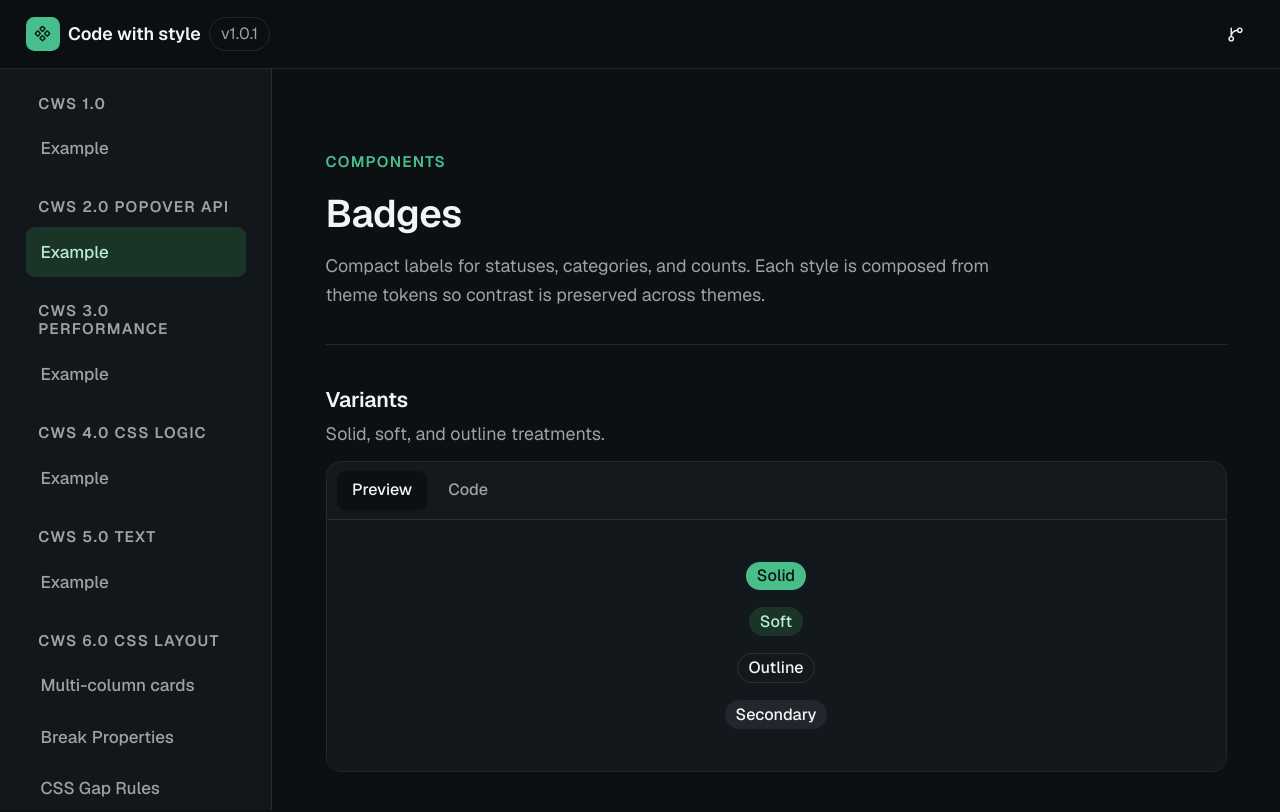
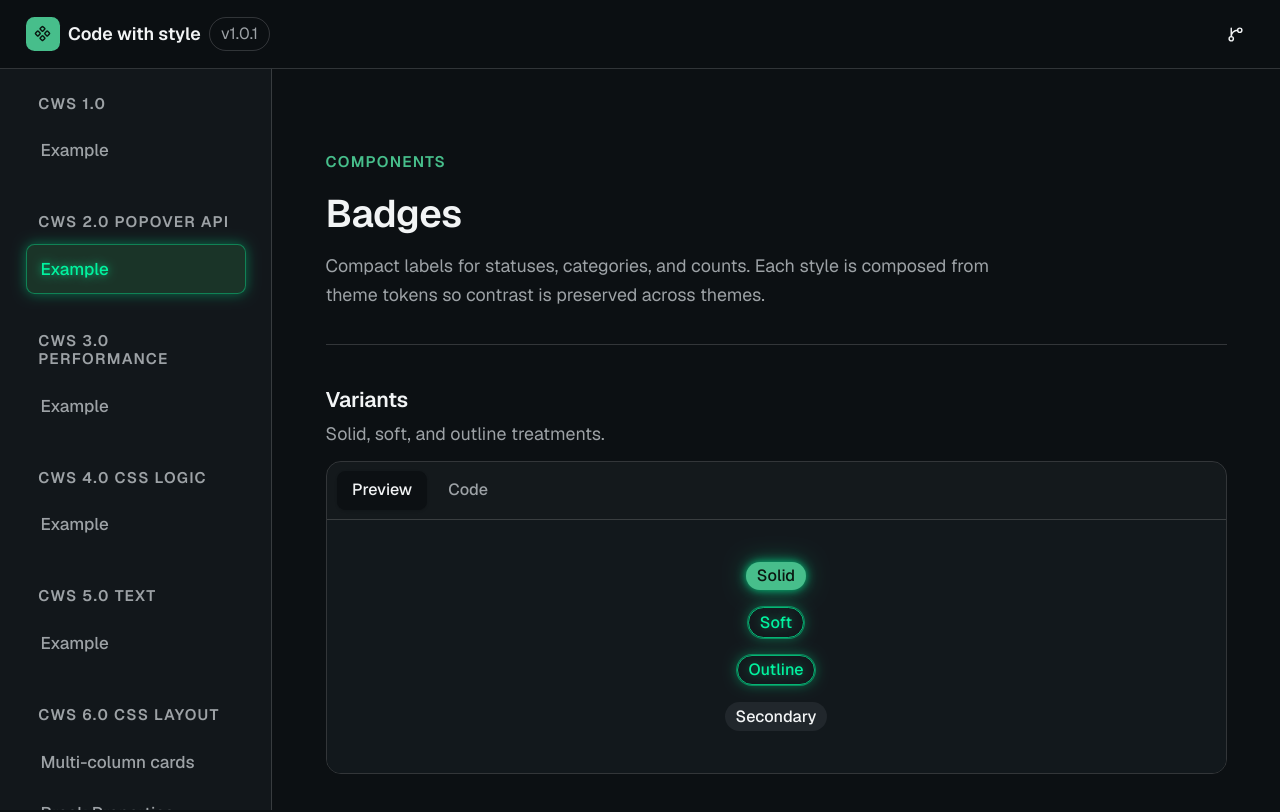
Before and after one commit to anna-bashkuev/Code-with-style, a Next.js app: page /components/badges in a window 1280 px wide. Shown: the top 812 px of the page. Built offline with nearby package versions, Linux system fonts and the light colour scheme.

Commit message:
Add neon styling to badges, links, nav; boost contrast and spacing

```diff
--- a/app/components/badges/page.tsx
+++ b/app/components/badges/page.tsx
@@ -34,13 +34,13 @@ export default function BadgesPage() {
   Secondary
 </span>`}
         >
-          <span className="inline-flex items-center rounded-full bg-primary px-2.5 py-0.5 note-text font-medium text-primary-foreground">
+          <span className="neon-badge-solid inline-flex items-center rounded-full bg-primary px-2.5 py-0.5 note-text font-medium text-primary-foreground">
             Solid
           </span>
-          <span className="inline-flex items-center rounded-full bg-accent px-2.5 py-0.5 note-text font-medium text-accent-foreground">
+          <span className="neon-badge inline-flex items-center rounded-full px-2.5 py-0.5 note-text font-medium">
             Soft
           </span>
-          <span className="inline-flex items-center rounded-full border border-border px-2.5 py-0.5 note-text font-medium text-foreground">
+          <span className="neon-badge inline-flex items-center rounded-full px-2.5 py-0.5 note-text font-medium">
             Outline
           </span>
           <span className="inline-flex items-center rounded-full bg-secondary px-2.5 py-0.5 note-text font-medium text-secondary-foreground">
@@ -61,7 +61,7 @@ export default function BadgesPage() {
   <span className="size-1.5 rounded-full bg-destructive" /> Error
 </span>`}
         >
-          <span className="inline-flex items-center gap-1.5 rounded-full border border-border px-2.5 py-0.5 note-text font-medium">
+          <span className="neon-badge inline-flex items-center gap-1.5 rounded-full px-2.5 py-0.5 note-text font-medium">
             <span className="size-1.5 rounded-full bg-primary" /> Active
           </span>
           <span className="inline-flex items-center gap-1.5 rounded-full border border-border px-2.5 py-0.5 note-text font-medium text-muted-foreground">
@@ -79,7 +79,7 @@ export default function BadgesPage() {
   <Check className="size-3" /> Verified
 </span>`}
         >
-          <span className="inline-flex items-center gap-1 rounded-full bg-accent px-2.5 py-0.5 note-text font-medium text-accent-foreground">
+          <span className="neon-badge inline-flex items-center gap-1 rounded-full px-2.5 py-0.5 note-text font-medium">
             <Check className="size-3" /> Verified
           </span>
         </ComponentPreview>
--- a/app/globals.css
+++ b/app/globals.css
@@ -65,8 +65,8 @@
   --accent: oklch(0.955 0.03 162);
   --accent-foreground: oklch(0.38 0.09 162);
   --destructive: oklch(0.577 0.245 27.325);
-  --border: oklch(0.915 0.005 240);
-  --input: oklch(0.915 0.005 240);
+  --border: oklch(0.87 0.006 240);
+  --input: oklch(0.87 0.006 240);
   --ring: oklch(0.56 0.12 162);
   --chart-1: oklch(0.56 0.12 162);
   --chart-2: oklch(0.65 0.1 200);
@@ -101,8 +101,8 @@
   --accent: oklch(0.3 0.04 162);
   --accent-foreground: oklch(0.9 0.06 162);
   --destructive: oklch(0.704 0.191 22.216);
-  --border: oklch(1 0 0 / 10%);
-  --input: oklch(1 0 0 / 15%);
+  --border: oklch(1 0 0 / 16%);
+  --input: oklch(1 0 0 / 20%);
   --ring: oklch(0.72 0.13 162);
   --chart-1: oklch(0.72 0.13 162);
   --chart-2: oklch(0.65 0.1 200);
@@ -406,10 +406,10 @@
 /* ── Neon effect for interactive controls ─────────────────────── */
 /* Emerald neon derived from the primary hue, tuned per theme.     */
 :root {
-  --neon: oklch(0.68 0.17 162);
-  --neon-soft: oklch(0.68 0.2 162 / 0.55);
-  --neon-faint: oklch(0.68 0.2 162 / 0.28);
-  --neon-track: oklch(0.68 0.05 162 / 0.25);
+  --neon: oklch(0.64 0.19 162);
+  --neon-soft: oklch(0.64 0.21 162 / 0.6);
+  --neon-faint: oklch(0.64 0.21 162 / 0.32);
+  --neon-track: oklch(0.64 0.05 162 / 0.25);
 }
 
 .dark {
@@ -552,3 +552,60 @@ input[type='checkbox']:focus-visible {
     0 0 0 2px var(--neon-soft),
     0 0 0.75rem var(--neon-soft);
 }
+
+/* ── Neon nav links, badges & links ───────────────────────────── */
+@media (prefers-reduced-motion: no-preference) {
+  .nav-link,
+  .neon-badge,
+  .neon-link {
+    transition:
+      box-shadow 0.25s ease,
+      border-color 0.25s ease,
+      color 0.2s ease,
+      text-shadow 0.2s ease;
+  }
+}
+
+/* Sidebar navigation buttons */
+.nav-link:hover {
+  color: var(--neon);
+  text-shadow: 0 0 0.6rem var(--neon-soft);
+}
+
+.nav-link[aria-current='page'] {
+  color: var(--neon);
+  text-shadow: 0 0 0.5rem var(--neon-soft);
+  box-shadow:
+    inset 0 0 0 1px var(--neon-faint),
+    0 0 0.75rem var(--neon-faint);
+}
+
+/* Page prev/next navigation cards */
+.neon-link:hover {
+  border-color: var(--neon) !important;
+  box-shadow:
+    0 0 0 1px var(--neon-faint),
+    0 0 1rem var(--neon-faint);
+}
+
+.neon-link:hover .nav-title {
+  color: var(--neon);
+  text-shadow: 0 0 0.6rem var(--neon-soft);
+}
+
+/* Badges — neon outline + glow */
+.neon-badge {
+  border: 1px solid var(--neon-soft);
+  color: var(--neon);
+  text-shadow: 0 0 0.5rem var(--neon-faint);
+  box-shadow:
+    0 0 0 1px var(--neon-faint),
+    0 0 0.75rem var(--neon-faint);
+}
+
+/* Solid badge keeps its filled look but gains the outer glow */
+.neon-badge-solid {
+  box-shadow:
+    0 0 0.5rem var(--neon-soft),
+    0 0 1.25rem var(--neon-faint);
+}
--- a/components/page-nav.tsx
+++ b/components/page-nav.tsx
@@ -18,7 +18,7 @@ export function PageNav() {
       {prev ? (
         <Link
           href={prev.href}
-          className="group flex flex-col gap-1.5 rounded-lg border border-border p-5 transition-colors hover:border-primary/40 hover:bg-muted"
+          className="neon-link group flex flex-col gap-1.5 rounded-lg border border-border p-5 transition-colors hover:bg-muted"
         >
           <span className="note-text flex items-center gap-1.5 text-muted-foreground">
             <ArrowLeft className="size-4" />
@@ -32,7 +32,7 @@ export function PageNav() {
       {next ? (
         <Link
           href={next.href}
-          className="group flex flex-col items-end gap-1.5 rounded-lg border border-border p-5 text-right transition-colors hover:border-primary/40 hover:bg-muted sm:col-start-2"
+          className="neon-link group flex flex-col items-end gap-1.5 rounded-lg border border-border p-5 text-right transition-colors hover:bg-muted sm:col-start-2"
         >
           <span className="note-text flex items-center gap-1.5 text-muted-foreground">
             Next
--- a/components/site-sidebar.tsx
+++ b/components/site-sidebar.tsx
@@ -9,9 +9,9 @@ export function SiteSidebar({ onNavigate }: { onNavigate?: () => void }) {
   const pathname = usePathname()
 
   return (
-    <nav aria-label="Component navigation" className="flex flex-col gap-6 p-4 lg:p-6">
+    <nav aria-label="Component navigation" className="flex flex-col gap-9 p-4 lg:p-6">
       {navSections.map((section) => (
-        <div key={section.title} className="flex flex-col gap-1.5">
+        <div key={section.title} className="flex flex-col gap-2">
           <h2 className="nav-section-title px-3 pb-1 text-muted-foreground">
             {section.title}
           </h2>
```
